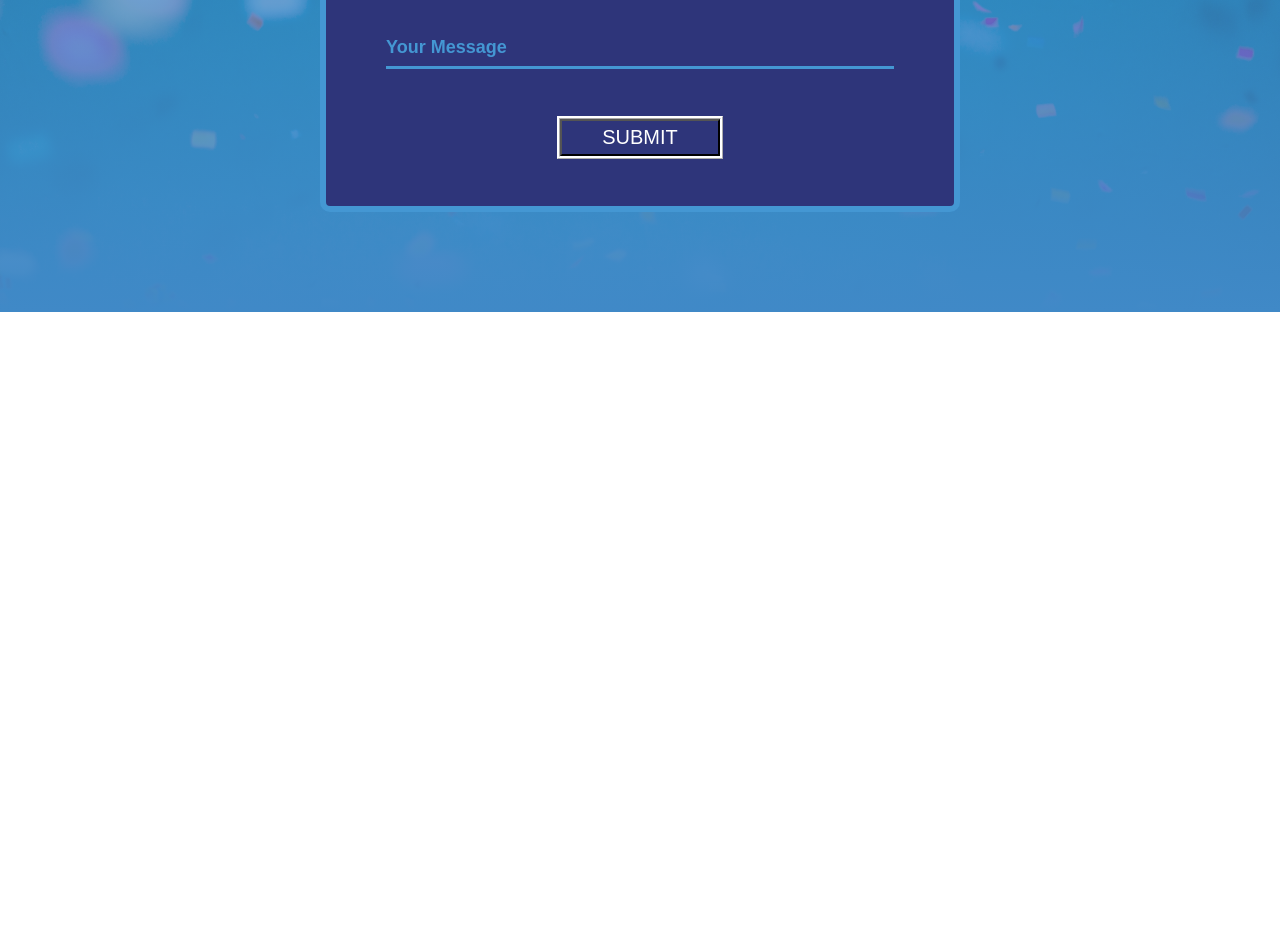
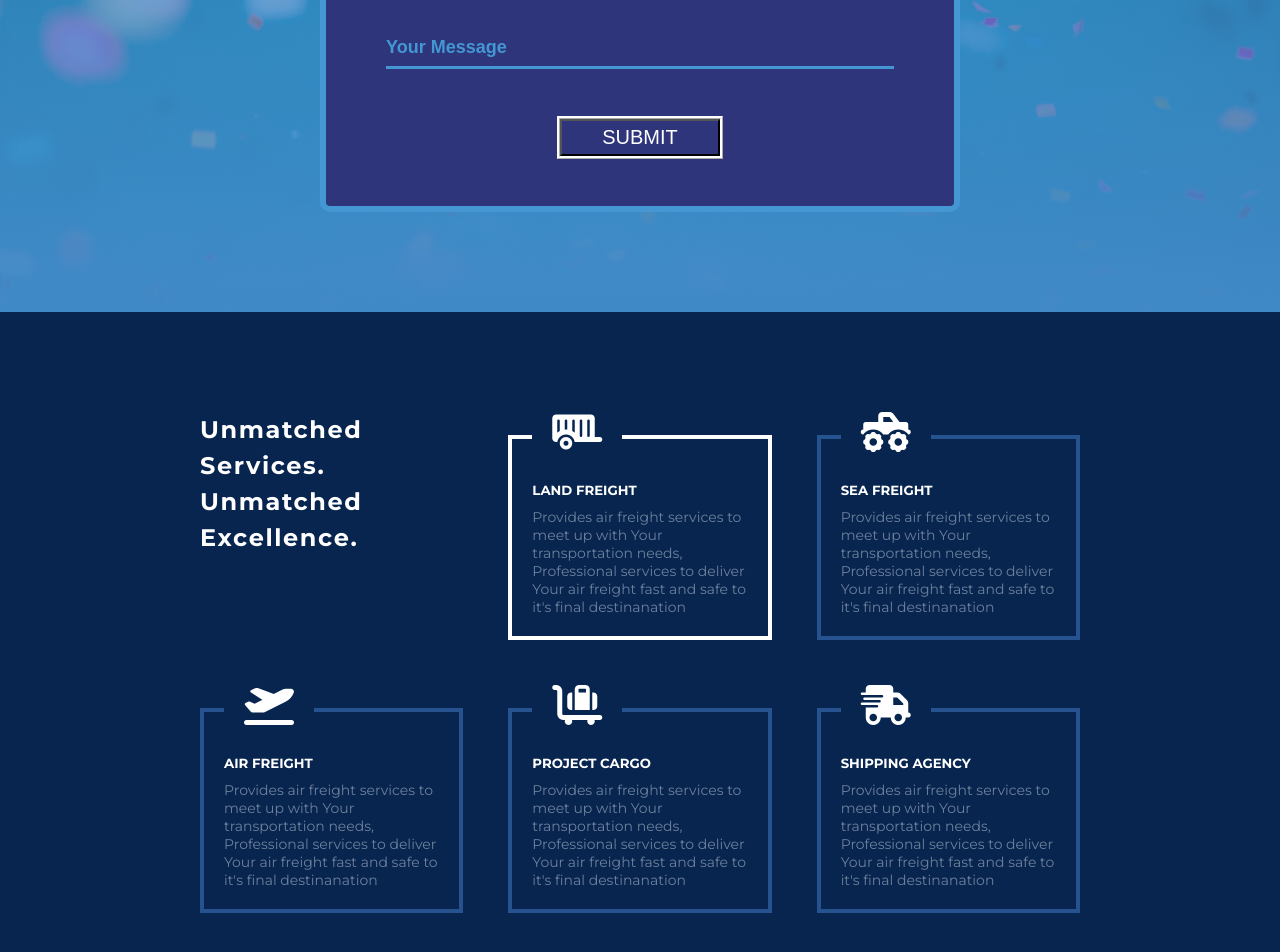
Before and after one commit to janifarjesmin/responsive-website-html-css, a plain HTML site: page index.html in a window 1280 px wide. Shown: the part 4296-5248 px from the top of the page. Before the commit the page ends 4608 px from the top, so only its background shows below. Drawn offline with Linux system fonts and the light colour scheme.

Commit message:
Match Projects code

```diff
--- a/index.html
+++ b/index.html
@@ -186,6 +186,50 @@
 
       </section>
 
+      <!-- sixth section code start  -->
+
+      <section id="sixth-section">
+        <div class="match-parent">
+
+            <div class="first-single-match">
+                <h2> Unmatched <br> Services. <br> Unmatched <br> Excellence. </h2>
+            </div>
+
+            <fieldset class="single-match">
+                <legend> <i class="fas fa-trailer"></i> </legend>
+                <h5> LAND FREIGHT </h5>
+                <P> Provides air freight services to meet up with Your transportation needs, Professional services to deliver Your air freight fast and safe to it's final destinanation </P>
+            </fieldset>
+
+            <fieldset class="single-match">
+                <legend> <i class="fas fa-truck-monster"></i> </legend>
+                <h5> SEA FREIGHT </h5>
+                <P> Provides air freight services to meet up with Your transportation needs, Professional services to deliver Your air freight fast and safe to it's final destinanation </P>
+            </fieldset>
+
+            <fieldset class="single-match">
+                <legend> <i class="fas fa-plane-departure"></i> </legend>
+                <h5> AIR FREIGHT </h5>
+                <P> Provides air freight services to meet up with Your transportation needs, Professional services to deliver Your air freight fast and safe to it's final destinanation </P>
+            </fieldset>
+
+            <fieldset class="single-match">
+                <legend> <i class="fas fa-luggage-cart"></i> </legend>
+                <h5> PROJECT CARGO </h5>
+                <P> Provides air freight services to meet up with Your transportation needs, Professional services to deliver Your air freight fast and safe to it's final destinanation </P>
+            </fieldset>
+
+            <fieldset class="single-match">
+                <legend> <i class="fas fa-shipping-fast"></i> </legend>
+                <h5> SHIPPING AGENCY </h5>
+                <P> Provides air freight services to meet up with Your transportation needs, Professional services to deliver Your air freight fast and safe to it's final destinanation </P>
+            </fieldset>
+
+
+
+        </div>
+      </section>
+
     </main>
 
 </body>
--- a/style.css
+++ b/style.css
@@ -351,6 +351,45 @@ form p{
     background-color: #16213E;
 }
 
+/* Match Projects code start  */
+
+#sixth-section{
+    background-color: #07254F;
+    color: white;
+    padding: 100px 0;
+}
+.match-parent{
+    display: grid;
+    grid-template-columns: repeat(3, 1fr);
+    grid-gap: 45px;
+    margin-left: 200px;
+    margin-right: 200px;
+}
+.single-match{
+    border: 4px solid #26528F;
+    padding: 20px;
+}
+.single-match i{
+    font-size: 40px;
+    padding: 0 20px 10px 20px;
+}
+.single-match h5{
+    margin-bottom: 10px;
+}
+.single-match p{
+    color: #6D809C;
+    font-size: 14px;
+}
+.single-match:nth-child(2){
+    border: 4px solid white;
+}
+.first-single-match{
+    line-height: 1.5;
+    letter-spacing: 0.1em;
+}
+
+/* Match Projects code finished  */
+
 
 
 
@@ -422,9 +461,28 @@ form p{
         max-width: 90%;
         padding: 20px 30px;
     }
+     /* contact section work finished  */
 
-     /* contact section work finished  */
+     /* Match Projects section code  */
+
+     .match-parent{
+        display: grid;
+        grid-template-columns: repeat(1, 1fr);
+        grid-gap: 25px;
+        margin-left: 30px;
+        margin-right: 30px;
+    }
+    .first-single-match{
+        text-align: center;
+    }
+     /* Match Projects finished  */
+
+
 }
+
+
+
+
 
 
 
@@ -488,6 +546,17 @@ form p{
         max-width: 90%;
         padding: 40px 50px;
     }
+     /* contact section work finished  */
 
-     /* contact section work finished  */
+      /* Match Projects section code  */
+
+      .match-parent{
+        display: grid;
+        grid-template-columns: repeat(2, 1fr);
+        grid-gap: 35px;
+        margin-left: 70px;
+        margin-right: 70px;
+    }
+     /* Match Projects finished  */
+
 }
```
